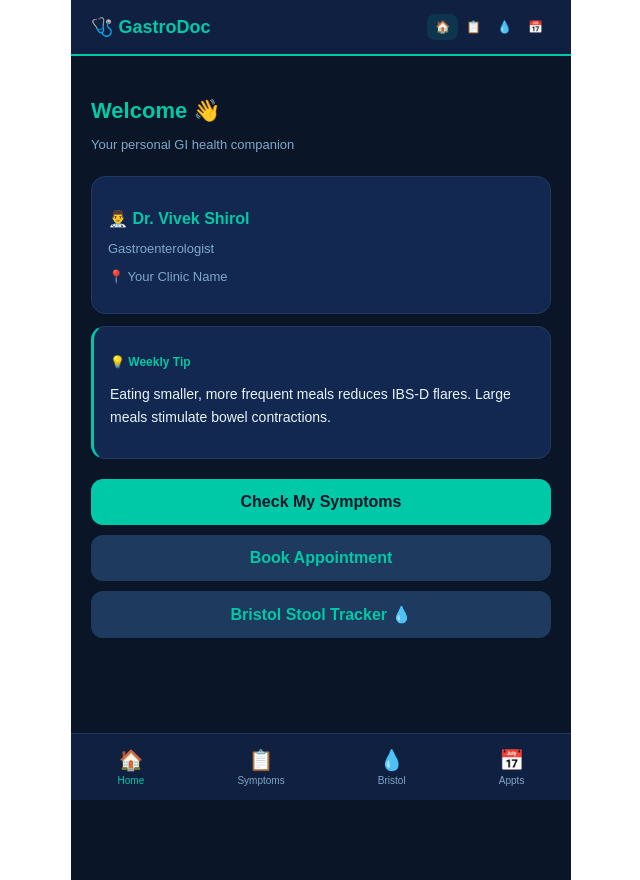
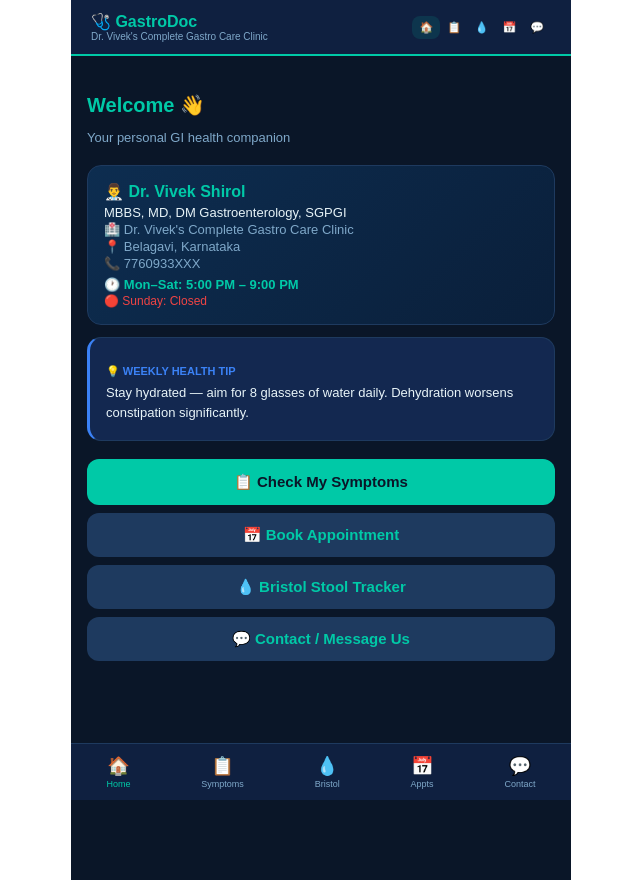
Before and after one commit to vivekvshirol/Gastrodoc, a React (Create React App) app: page / in a window 1280 px wide. Shown: the whole page, without its empty margins (319-959 px from the left). Built offline with nearby package versions, Linux system fonts and the light colour scheme.

Commit message:
Added real clinic details and contact screen

```diff
--- a/src/App.js
+++ b/src/App.js
@@ -5,6 +5,16 @@ const supabase = createClient(
   "https://nmatlgpcvhvgeqiazutu.supabase.co",
   "eyJhbGciOiJIUzI1NiIsInR5cCI6IkpXVCJ9.eyJpc3MiOiJzdXBhYmFzZSIsInJlZiI6Im5tYXRsZ3Bjdmh2Z2VxaWF6dXR1Iiwicm9sZSI6ImFub24iLCJpYXQiOjE3NzczNzg2NjUsImV4cCI6MjA5Mjk1NDY2NX0._nEy0wPP_mRcjPUO9v6oBBhdcCRYERwC8sDULwTUjcI"
 );
+
+const clinic = {
+  doctor: "Dr. Vivek Shirol",
+  quals: "MBBS, MD, DM Gastroenterology, SGPGI",
+  clinic: "Dr. Vivek's Complete Gastro Care Clinic",
+  address: "Belagavi, Karnataka",
+  phone: "7760933XXX",
+  timings: "Mon–Sat: 5:00 PM – 9:00 PM",
+  holiday: "Sunday: Closed",
+};
 
 const bristolTypes = [
   { type: 1, emoji: "🟤", desc: "Separate hard lumps", tag: "Constipation", color: "#ef4444" },
@@ -14,6 +24,14 @@ const bristolTypes = [
   { type: 5, emoji: "🟡", desc: "Soft blobs, clear edges", tag: "Lacking Fiber", color: "#f59e0b" },
   { type: 6, emoji: "🟠", desc: "Fluffy, mushy pieces", tag: "Mild Diarrhea", color: "#f97316" },
   { type: 7, emoji: "🔴", desc: "Entirely liquid", tag: "Diarrhea", color: "#ef4444" },
+];
+
+const weeklyTips = [
+  "Eating smaller, more frequent meals reduces IBS-D flares. Large meals stimulate bowel contractions.",
+  "Stay hydrated — aim for 8 glasses of water daily. Dehydration worsens constipation significantly.",
+  "Peppermint oil capsules (enteric-coated) have clinical evidence for reducing IBS cramping.",
+  "Stress is a key IBS trigger. Even 10 minutes of deep breathing daily reduces gut sensitivity.",
+  "A low-FODMAP diet can reduce bloating and gas in IBS patients by up to 75%.",
 ];
 
 export default function App() {
@@ -31,6 +49,12 @@ export default function App() {
   const [bristolHistory, setBristolHistory] = useState([]);
   const [savedAppointments, setSavedAppointments] = useState([]);
   const [loading, setLoading] = useState(false);
+  const [msgName, setMsgName] = useState("");
+  const [msgPhone, setMsgPhone] = useState("");
+  const [msgText, setMsgText] = useState("");
+  const [msgSent, setMsgSent] = useState(false);
+
+  const tip = weeklyTips[new Date().getDay() % weeklyTips.length];
 
   const symptomList = [
     "Abdominal Pain","Bloating","Nausea",
@@ -60,9 +84,9 @@ export default function App() {
     if (symptoms.length === 0) {
       setSubmitResult("✅ " + patientName + ", no symptoms. All clear!");
     } else if (symptoms.length <= 2) {
-      setSubmitResult("⚠️ " + patientName + ", mild symptoms: " + symptoms.join(", ") + ". Monitor closely.");
+      setSubmitResult("⚠️ " + patientName + ", mild symptoms: " + symptoms.join(", ") + ". Monitor closely and stay hydrated.");
     } else {
-      setSubmitResult("🚨 " + patientName + " has " + symptoms.length + " symptoms: " + symptoms.join(", ") + ". Please book an appointment with Dr. Vivek!");
+      setSubmitResult("🚨 " + patientName + " has " + symptoms.length + " symptoms: " + symptoms.join(", ") + ". Please book an appointment with " + clinic.doctor + " soon!");
     }
   };
 
@@ -87,15 +111,21 @@ export default function App() {
 
   const handleBristolLog = () => {
     if (!bristolSelected) return;
-    const entry = {
+    setBristolHistory(prev => [{
       type: bristolSelected.type,
       tag: bristolSelected.tag,
       time: new Date().toLocaleTimeString(),
       date: new Date().toLocaleDateString(),
-    };
-    setBristolHistory(prev => [entry, ...prev]);
+    }, ...prev]);
     setBristolLogged(true);
     setTimeout(() => { setBristolLogged(false); setBristolSelected(null); }, 2000);
+  };
+
+  const handleMessage = () => {
+    if (!msgName || !msgPhone || !msgText) {
+      alert("Please fill in all fields."); return;
+    }
+    setMsgSent(true);
   };
 
   const s = {
@@ -106,19 +136,19 @@ export default function App() {
     },
     navbar: {
       background: "#0f2040", borderBottom: "2px solid #00c9a7",
-      padding: "14px 20px", display: "flex",
+      padding: "12px 20px", display: "flex",
       justifyContent: "space-between", alignItems: "center",
     },
-    logo: { color: "#00c9a7", fontWeight: "bold", fontSize: 18 },
+    logo: { color: "#00c9a7", fontWeight: "bold", fontSize: 16 },
     navBtn: (active) => ({
       background: active ? "#00c9a720" : "none",
       border: "none", color: active ? "#00c9a7" : "#7fa8c9",
-      cursor: "pointer", fontSize: 12,
-      padding: "6px 8px", borderRadius: 8
+      cursor: "pointer", fontSize: 11,
+      padding: "5px 7px", borderRadius: 8
     }),
-    page: { padding: "24px 20px" },
-    title: { color: "#00c9a7", fontSize: 22, marginBottom: 6 },
-    subtitle: { color: "#7fa8c9", fontSize: 13, marginBottom: 24 },
+    page: { padding: "20px 16px" },
+    title: { color: "#00c9a7", fontSize: 20, marginBottom: 4 },
+    subtitle: { color: "#7fa8c9", fontSize: 13, marginBottom: 20 },
     card: {
       background: "#132850", border: "1px solid #1e3a5f",
       borderRadius: 14, padding: 16, marginBottom: 12
@@ -126,55 +156,54 @@ export default function App() {
     input: {
       width: "100%", padding: 12, borderRadius: 10,
       border: "1px solid #1e3a5f", background: "#0f2040",
-      color: "#e8f4f8", fontSize: 15, marginBottom: 16,
+      color: "#e8f4f8", fontSize: 15, marginBottom: 14,
       boxSizing: "border-box", display: "block"
     },
     label: {
-      color: "#7fa8c9", fontSize: 12, marginBottom: 6,
-      display: "block", textTransform: "uppercase"
+      color: "#7fa8c9", fontSize: 11, marginBottom: 5,
+      display: "block", textTransform: "uppercase", letterSpacing: 0.5
     },
-    symptomCard: (selected) => ({
-      background: selected ? "#00c9a730" : "#132850",
-      borderLeft: selected ? "4px solid #00c9a7" : "4px solid transparent",
-      borderRadius: 10, padding: "14px 16px", marginBottom: 10,
-      cursor: "pointer", fontSize: 15, transition: "all 0.2s"
+    symptomCard: (sel) => ({
+      background: sel ? "#00c9a730" : "#132850",
+      borderLeft: sel ? "4px solid #00c9a7" : "4px solid transparent",
+      borderRadius: 10, padding: "13px 14px", marginBottom: 9,
+      cursor: "pointer", fontSize: 15,
     }),
-    bristolCard: (selected) => ({
-      background: selected ? "#00c9a720" : "#132850",
-      border: selected ? "2px solid #00c9a7" : "2px solid transparent",
-      borderRadius: 14, padding: "14px 16px", marginBottom: 10,
-      cursor: "pointer", display: "flex", alignItems: "center",
-      gap: 14, transition: "all 0.2s"
+    bristolCard: (sel) => ({
+      background: sel ? "#00c9a720" : "#132850",
+      border: sel ? "2px solid #00c9a7" : "2px solid transparent",
+      borderRadius: 14, padding: "13px 14px", marginBottom: 9,
+      cursor: "pointer", display: "flex", alignItems: "center", gap: 12,
     }),
     btn: {
       width: "100%", background: "#00c9a7", color: "#0a1628",
       border: "none", padding: 14, borderRadius: 12,
-      fontSize: 16, fontWeight: "bold", cursor: "pointer", marginTop: 8
+      fontSize: 15, fontWeight: "bold", cursor: "pointer", marginTop: 6
     },
     btnOutline: {
       width: "100%", background: "#1e3a5f", color: "#00c9a7",
-      border: "none", padding: 14, borderRadius: 12,
-      fontSize: 16, fontWeight: "bold", cursor: "pointer", marginTop: 10
+      border: "none", padding: 13, borderRadius: 12,
+      fontSize: 15, fontWeight: "bold", cursor: "pointer", marginTop: 8
     },
     result: {
       background: "#132850", borderLeft: "4px solid #00c9a7",
-      borderRadius: 12, padding: 16, marginTop: 16, lineHeight: 1.8
+      borderRadius: 12, padding: 14, marginTop: 14, lineHeight: 1.8
     },
     success: {
       background: "#00c9a715", borderLeft: "4px solid #00c9a7",
-      borderRadius: 12, padding: 16, marginTop: 16, lineHeight: 1.8
+      borderRadius: 12, padding: 16, marginTop: 14, lineHeight: 1.8
     },
     bottomNav: {
       position: "fixed", bottom: 0, left: "50%",
       transform: "translateX(-50%)", width: "100%", maxWidth: 500,
       background: "#0f2040", borderTop: "1px solid #1e3a5f",
-      display: "flex", justifyContent: "space-around", padding: "10px 0"
+      display: "flex", justifyContent: "space-around", padding: "8px 0"
     },
     bottomBtn: (active) => ({
       background: "none", border: "none", cursor: "pointer",
-      color: active ? "#00c9a7" : "#7fa8c9", fontSize: 10,
+      color: active ? "#00c9a7" : "#7fa8c9", fontSize: 9,
       display: "flex", flexDirection: "column",
-      alignItems: "center", gap: 3, padding: "4px 6px"
+      alignItems: "center", gap: 2, padding: "3px 5px"
     })
   };
 
@@ -183,12 +212,16 @@ export default function App() {
     {id:"symptoms", icon:"📋", label:"Symptoms"},
     {id:"bristol", icon:"💧", label:"Bristol"},
     {id:"appointments", icon:"📅", label:"Appts"},
+    {id:"contact", icon:"💬", label:"Contact"},
   ];
 
   return (
     <div style={s.app}>
       <div style={s.navbar}>
-        <span style={s.logo}>🩺 GastroDoc</span>
+        <div>
+          <div style={s.logo}>🩺 GastroDoc</div>
+          <div style={{color:"#7fa8c9",fontSize:10}}>{clinic.clinic}</div>
+        </div>
         <div>
           {navScreens.map(sc => (
             <button key={sc.id} style={s.navBtn(screen===sc.id)}
@@ -199,41 +232,65 @@ export default function App() {
         </div>
       </div>
 
-      {/* HOME */}
+      {/* ── HOME ── */}
       {screen === "home" && (
         <div style={s.page}>
           <h2 style={s.title}>Welcome 👋</h2>
           <p style={s.subtitle}>Your personal GI health companion</p>
-          <div style={s.card}>
-            <p style={{color:"#00c9a7",fontWeight:"bold",marginBottom:8}}>
-              👨‍⚕️ Dr. Vivek Shirol
+
+          {/* Doctor Card */}
+          <div style={{...s.card, background:"linear-gradient(135deg,#0d2d50,#0a1f3a)"}}>
+            <p style={{color:"#00c9a7",fontWeight:"bold",fontSize:16,margin:"0 0 4px"}}>
+              👨‍⚕️ {clinic.doctor}
             </p>
-            <p style={{color:"#7fa8c9",fontSize:13}}>Gastroenterologist</p>
-            <p style={{color:"#7fa8c9",fontSize:13}}>📍 Your Clinic Name</p>
-          </div>
-          <div style={{...s.card, borderLeft:"3px solid #00c9a7"}}>
-            <p style={{color:"#00c9a7",fontSize:12,fontWeight:"bold",marginBottom:6}}>
-              💡 Weekly Tip
+            <p style={{color:"#e8f4f8",fontSize:13,margin:"0 0 2px"}}>
+              {clinic.quals}
             </p>
-            <p style={{color:"#e8f4f8",fontSize:14,lineHeight:1.6}}>
-              Eating smaller, more frequent meals reduces IBS-D flares.
-              Large meals stimulate bowel contractions.
+            <p style={{color:"#7fa8c9",fontSize:13,margin:"0 0 2px"}}>
+              🏥 {clinic.clinic}
+            </p>
+            <p style={{color:"#7fa8c9",fontSize:13,margin:"0 0 2px"}}>
+              📍 {clinic.address}
+            </p>
+            <p style={{color:"#7fa8c9",fontSize:13,margin:"0 0 2px"}}>
+              📞 {clinic.phone}
+            </p>
+            <p style={{color:"#00c9a7",fontSize:13,margin:"6px 0 0",fontWeight:"bold"}}>
+              🕐 {clinic.timings}
+            </p>
+            <p style={{color:"#ef4444",fontSize:12,margin:"2px 0 0"}}>
+              🔴 {clinic.holiday}
             </p>
           </div>
+
+          {/* Weekly Tip */}
+          <div style={{...s.card, borderLeft:"3px solid #3b82f6"}}>
+            <p style={{color:"#3b82f6",fontSize:11,fontWeight:"bold",marginBottom:5}}>
+              💡 WEEKLY HEALTH TIP
+            </p>
+            <p style={{color:"#e8f4f8",fontSize:13,lineHeight:1.6,margin:0}}>
+              {tip}
+            </p>
+          </div>
+
           <button style={s.btn} onClick={() => setScreen("symptoms")}>
-            Check My Symptoms
+            📋 Check My Symptoms
           </button>
           <button style={s.btnOutline} onClick={() => setScreen("appointments")}>
-            Book Appointment
+            📅 Book Appointment
           </button>
-          <button style={{...s.btnOutline, marginTop:10}}
+          <button style={{...s.btnOutline,marginTop:8}}
             onClick={() => setScreen("bristol")}>
-            Bristol Stool Tracker 💧
+            💧 Bristol Stool Tracker
+          </button>
+          <button style={{...s.btnOutline,marginTop:8}}
+            onClick={() => setScreen("contact")}>
+            💬 Contact / Message Us
           </button>
         </div>
       )}
 
-      {/* SYMPTOMS */}
+      {/* ── SYMPTOMS ── */}
       {screen === "symptoms" && (
         <div style={s.page}>
           <h2 style={s.title}>Symptom Checker</h2>
@@ -241,6 +298,9 @@ export default function App() {
           <label style={s.label}>Your Name</label>
           <input style={s.input} placeholder="Enter your full name"
             value={patientName} onChange={e => setPatientName(e.target.value)} />
+          <p style={{color:"#7fa8c9",fontSize:12,marginBottom:10}}>
+            Tap to select your symptoms:
+          </p>
           {symptomList.map(sym => (
             <div key={sym} style={s.symptomCard(symptoms.includes(sym))}
               onClick={() => toggleSymptom(sym)}>
@@ -252,7 +312,7 @@ export default function App() {
         </div>
       )}
 
-      {/* BRISTOL */}
+      {/* ── BRISTOL ── */}
       {screen === "bristol" && (
         <div style={s.page}>
           <h2 style={s.title}>Bristol Stool Chart</h2>
@@ -261,21 +321,21 @@ export default function App() {
             <div key={b.type}
               style={s.bristolCard(bristolSelected?.type === b.type)}
               onClick={() => { setBristolSelected(b); setBristolLogged(false); }}>
-              <span style={{fontSize:28}}>{b.emoji}</span>
+              <span style={{fontSize:26}}>{b.emoji}</span>
               <div style={{flex:1}}>
-                <div style={{display:"flex",alignItems:"center",gap:8,marginBottom:3}}>
+                <div style={{display:"flex",alignItems:"center",gap:8,marginBottom:2}}>
                   <span style={{color:"#e8f4f8",fontWeight:"bold",fontSize:14}}>
                     Type {b.type}
                   </span>
                   <span style={{
-                    background: b.color+"30", color: b.color,
-                    fontSize:11, padding:"2px 8px", borderRadius:20
+                    background:b.color+"30",color:b.color,
+                    fontSize:10,padding:"2px 8px",borderRadius:20
                   }}>{b.tag}</span>
                 </div>
                 <p style={{color:"#7fa8c9",fontSize:12,margin:0}}>{b.desc}</p>
               </div>
               {bristolSelected?.type === b.type &&
-                <span style={{color:"#00c9a7",fontSize:20}}>✓</span>}
+                <span style={{color:"#00c9a7",fontSize:18}}>✓</span>}
             </div>
           ))}
           {bristolSelected && (
@@ -284,13 +344,13 @@ export default function App() {
             </button>
           )}
           {bristolHistory.length > 0 && (
-            <div style={{marginTop:24}}>
-              <p style={{color:"#7fa8c9",fontSize:12,fontWeight:"bold",marginBottom:12}}>
-                RECENT LOGS
-              </p>
+            <div style={{marginTop:20}}>
+              <p style={{color:"#7fa8c9",fontSize:11,fontWeight:"bold",
+                marginBottom:10,letterSpacing:0.5}}>RECENT LOGS</p>
               {bristolHistory.map((h,i) => (
                 <div key={i} style={s.card}>
-                  <p style={{color:"#e8f4f8",fontWeight:"bold",fontSize:14,margin:"0 0 3px"}}>
+                  <p style={{color:"#e8f4f8",fontWeight:"bold",
+                    fontSize:13,margin:"0 0 2px"}}>
                     Type {h.type} — {h.tag}
                   </p>
                   <p style={{color:"#7fa8c9",fontSize:12,margin:0}}>
@@ -303,11 +363,13 @@ export default function App() {
         </div>
       )}
 
-      {/* APPOINTMENTS */}
+      {/* ── APPOINTMENTS ── */}
       {screen === "appointments" && (
         <div style={s.page}>
           <h2 style={s.title}>Book Appointment</h2>
-          <p style={s.subtitle}>Fill in your details below</p>
+          <p style={s.subtitle}>
+            🕐 {clinic.timings} · 🔴 {clinic.holiday}
+          </p>
           {!appointmentDone ? (
             <>
               <label style={s.label}>Full Name</label>
@@ -328,21 +390,25 @@ export default function App() {
                 <option>Emergency</option>
               </select>
               <button style={s.btn} onClick={handleAppointment} disabled={loading}>
-                {loading ? "Saving..." : "Confirm Appointment"}
+                {loading ? "Saving..." : "Confirm Appointment Request"}
               </button>
             </>
           ) : (
             <div style={s.success}>
-              <p style={{fontSize:32,margin:"0 0 12px"}}>✅</p>
+              <p style={{fontSize:32,margin:"0 0 10px"}}>✅</p>
               <p style={{color:"#00c9a7",fontWeight:"bold",fontSize:16,margin:"0 0 8px"}}>
-                Appointment Saved!
+                Appointment Requested!
               </p>
-              <p style={{color:"#e8f4f8",fontSize:14,margin:"0 0 4px"}}>👤 {apptName}</p>
-              <p style={{color:"#e8f4f8",fontSize:14,margin:"0 0 4px"}}>📅 {apptDate} · {apptType}</p>
-              <p style={{color:"#7fa8c9",fontSize:13,marginTop:12}}>
-                Dr. Vivek's clinic will confirm on {apptPhone} shortly.
+              <p style={{color:"#e8f4f8",fontSize:14,margin:"0 0 3px"}}>
+                👤 {apptName}
               </p>
-              <button style={{...s.btn,marginTop:16}}
+              <p style={{color:"#e8f4f8",fontSize:14,margin:"0 0 3px"}}>
+                📅 {apptDate} · {apptType}
+              </p>
+              <p style={{color:"#7fa8c9",fontSize:13,marginTop:10}}>
+                {clinic.clinic} will confirm on {apptPhone} shortly.
+              </p>
+              <button style={{...s.btn,marginTop:14}}
                 onClick={() => {
                   setAppointmentDone(false);
                   setApptName(""); setApptPhone(""); setApptDate("");
@@ -354,23 +420,114 @@ export default function App() {
           )}
 
           {savedAppointments.length > 0 && (
-            <div style={{marginTop:24}}>
-              <p style={{color:"#7fa8c9",fontSize:12,fontWeight:"bold",marginBottom:12}}>
-                RECENT BOOKINGS
-              </p>
+            <div style={{marginTop:20}}>
+              <p style={{color:"#7fa8c9",fontSize:11,fontWeight:"bold",
+                marginBottom:10,letterSpacing:0.5}}>RECENT BOOKINGS</p>
               {savedAppointments.map((a,i) => (
                 <div key={i} style={s.card}>
-                  <p style={{color:"#e8f4f8",fontWeight:"bold",fontSize:14,margin:"0 0 4px"}}>
+                  <p style={{color:"#e8f4f8",fontWeight:"bold",
+                    fontSize:13,margin:"0 0 3px"}}>
                     👤 {a.patient_name}
                   </p>
-                  <p style={{color:"#7fa8c9",fontSize:13,margin:"0 0 2px"}}>
+                  <p style={{color:"#7fa8c9",fontSize:12,margin:"0 0 2px"}}>
                     📅 {a.date} · {a.visit_type}
                   </p>
-                  <p style={{color:"#7fa8c9",fontSize:13,margin:0}}>
+                  <p style={{color:"#7fa8c9",fontSize:12,margin:0}}>
                     📞 {a.phone}
                   </p>
                 </div>
               ))}
+            </div>
+          )}
+        </div>
+      )}
+
+      {/* ── CONTACT ── */}
+      {screen === "contact" && (
+        <div style={s.page}>
+          <h2 style={s.title}>Contact Us 💬</h2>
+          <p style={s.subtitle}>Send us a message or query</p>
+
+          {/* Clinic Info */}
+          <div style={s.card}>
+            <p style={{color:"#00c9a7",fontWeight:"bold",
+              fontSize:14,margin:"0 0 10px"}}>
+              🏥 {clinic.clinic}
+            </p>
+            <p style={{color:"#7fa8c9",fontSize:13,margin:"0 0 5px"}}>
+              📍 {clinic.address}
+            </p>
+            <p style={{color:"#7fa8c9",fontSize:13,margin:"0 0 5px"}}>
+              📞 {clinic.phone}
+            </p>
+            <p style={{color:"#00c9a7",fontSize:13,margin:"0 0 3px",fontWeight:"bold"}}>
+              🕐 {clinic.timings}
+            </p>
+            <p style={{color:"#ef4444",fontSize:12,margin:0}}>
+              🔴 {clinic.holiday}
+            </p>
+          </div>
+
+          {/* WhatsApp Button */}
+          <a href={"https://wa.me/91" + clinic.phone.replace(/\D/g,"")}
+            target="_blank" rel="noreferrer"
+            style={{
+              display:"block", background:"#25D366", color:"#fff",
+              textAlign:"center", padding:14, borderRadius:12,
+              fontWeight:"bold", fontSize:15, textDecoration:"none",
+              marginBottom:10
+            }}>
+            💬 WhatsApp Us
+          </a>
+
+          <a href={"tel:" + clinic.phone}
+            style={{
+              display:"block", background:"#1e3a5f", color:"#00c9a7",
+              textAlign:"center", padding:13, borderRadius:12,
+              fontWeight:"bold", fontSize:15, textDecoration:"none",
+              marginBottom:16
+            }}>
+            📞 Call Clinic
+          </a>
+
+          {/* Message Form */}
+          {!msgSent ? (
+            <>
+              <p style={{color:"#7fa8c9",fontSize:12,fontWeight:"bold",
+                marginBottom:12,letterSpacing:0.5}}>
+                SEND A MESSAGE
+              </p>
+              <label style={s.label}>Your Name</label>
+              <input style={s.input} placeholder="Your full name"
+                value={msgName} onChange={e => setMsgName(e.target.value)} />
+              <label style={s.label}>Phone Number</label>
+              <input style={s.input} placeholder="+91 XXXXX XXXXX"
+                value={msgPhone} onChange={e => setMsgPhone(e.target.value)} />
+              <label style={s.label}>Your Query / Message</label>
+              <textarea style={{...s.input, height:100, resize:"none"}}
+                placeholder="Type your question or message here..."
+                value={msgText} onChange={e => setMsgText(e.target.value)} />
+              <button style={s.btn} onClick={handleMessage}>
+                Send Message
+              </button>
+            </>
+          ) : (
+            <div style={s.success}>
+              <p style={{fontSize:32,margin:"0 0 8px"}}>✅</p>
+              <p style={{color:"#00c9a7",fontWeight:"bold",
+                fontSize:16,margin:"0 0 6px"}}>
+                Message Received!
+              </p>
+              <p style={{color:"#7fa8c9",fontSize:13,margin:0}}>
+                {clinic.doctor}'s team will get back to you on {msgPhone} shortly.
+              </p>
+              <button style={{...s.btn,marginTop:14}}
+                onClick={() => {
+                  setMsgSent(false);
+                  setMsgName(""); setMsgPhone(""); setMsgText("");
+                }}>
+                Send Another
+              </button>
             </div>
           )}
         </div>
@@ -381,7 +538,7 @@ export default function App() {
         {navScreens.map(n => (
           <button key={n.id} style={s.bottomBtn(screen===n.id)}
             onClick={() => setScreen(n.id)}>
-            <span style={{fontSize:20}}>{n.icon}</span>
+            <span style={{fontSize:18}}>{n.icon}</span>
             {n.label}
           </button>
         ))}
```
